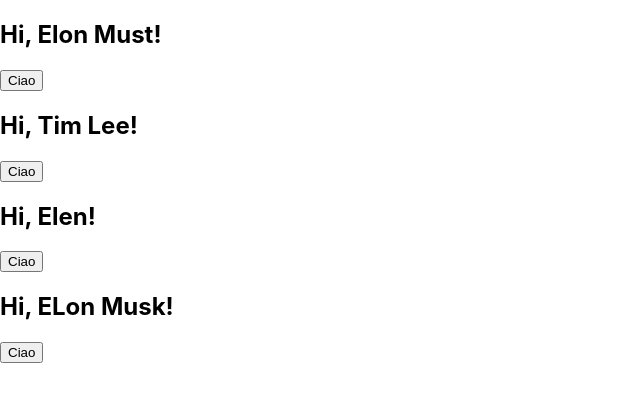
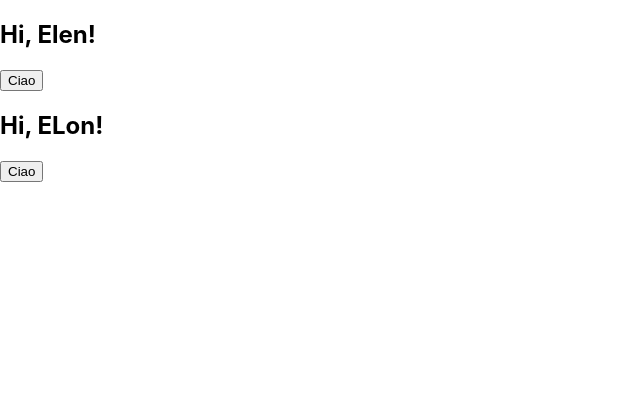
Before and after one commit to morghull/fm-react-app, a React (Create React App) app: page / in a window 1280 px wide. Shown: the top 402 px of the page, without its empty margins (0-640 px from the left). Built offline with nearby package versions, Linux system fonts and the light colour scheme.

Commit message:
refactor Ciao

```diff
--- a/src/App.js
+++ b/src/App.js
@@ -1,21 +1,25 @@
 import logo from './logo.svg';
 import './App.css';
-import React from 'react';
+import React, { Component } from 'react';
 import Ciao from './components/Ciao';
 
-function App() {
-  const user = {
+class App extends Component {
+  constructor(props) {
+    super(props);
+    this.state = {
       fname: 'ELon',
       sname: 'Musk',
     };
+  }
+  render() {
+    const { fname } = this.state;
     return (
       <>
-      <Ciao name="Elon Must" />
-      <Ciao name="Tim Lee" />
         <Ciao name="Elen" />
-      <Ciao name={`${user.fname} ${user.sname}`} />
+        <Ciao name={fname} />
       </>
     );
   }
+}
 
 export default App;
--- a/src/components/Ciao/index.jsx
+++ b/src/components/Ciao/index.jsx
@@ -12,12 +12,16 @@
   render() {
     const { name } = this.props;
     const { isHi } = this.state;
+    if (isHi)
+      return (
+        <>
+          <h2>Hi, {name}!</h2>
+          <button onClick={this.buttonOnCLickHandler}>Ciao</button>
+        </>
+      );
     return (
       <>
-        <h2>
-          {isHi ? 'Hi' : 'Bye'}, {name}!
-        </h2>
-        <button onClick={this.buttonOnCLickHandler}>Ciao</button>
+        <h2>Bye, {name}!</h2>
       </>
     );
   }
```
Lines whose indentation alone changed are shown as unchanged.
